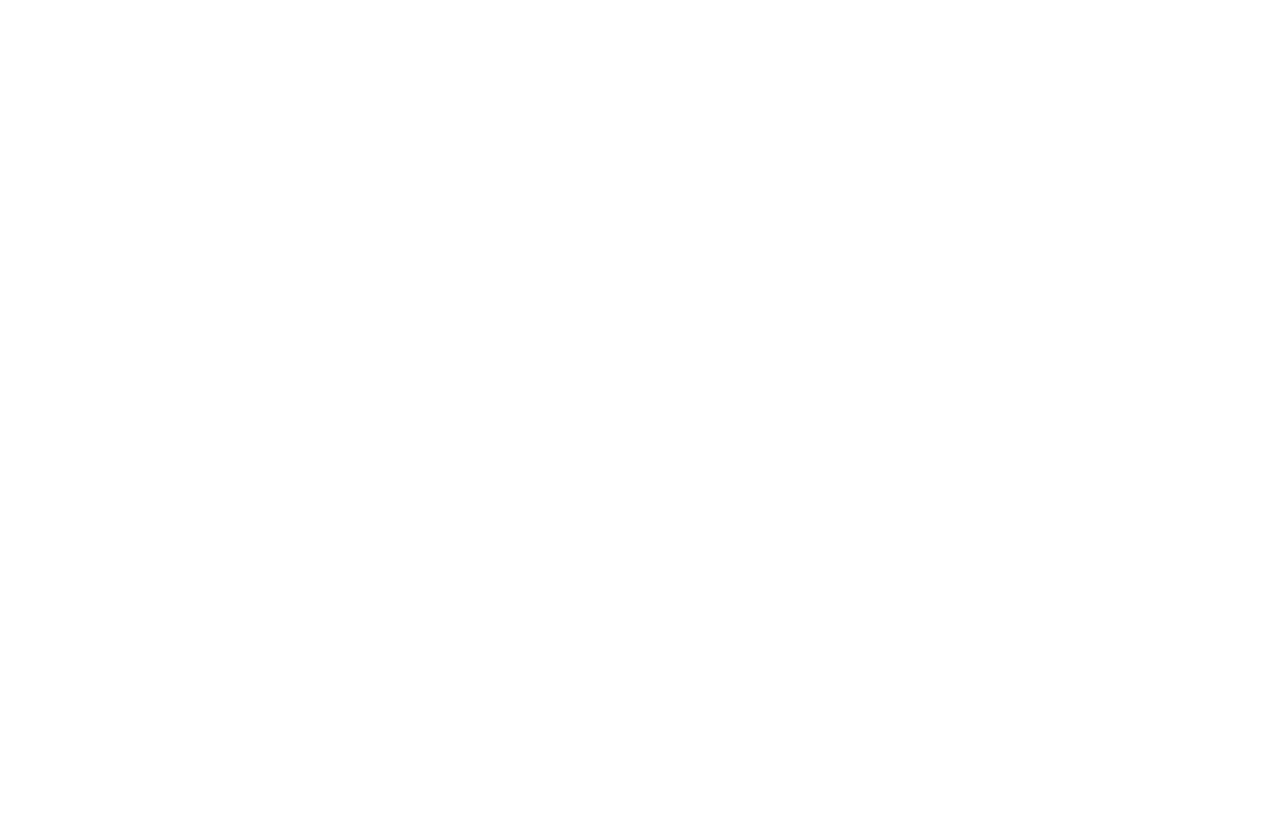
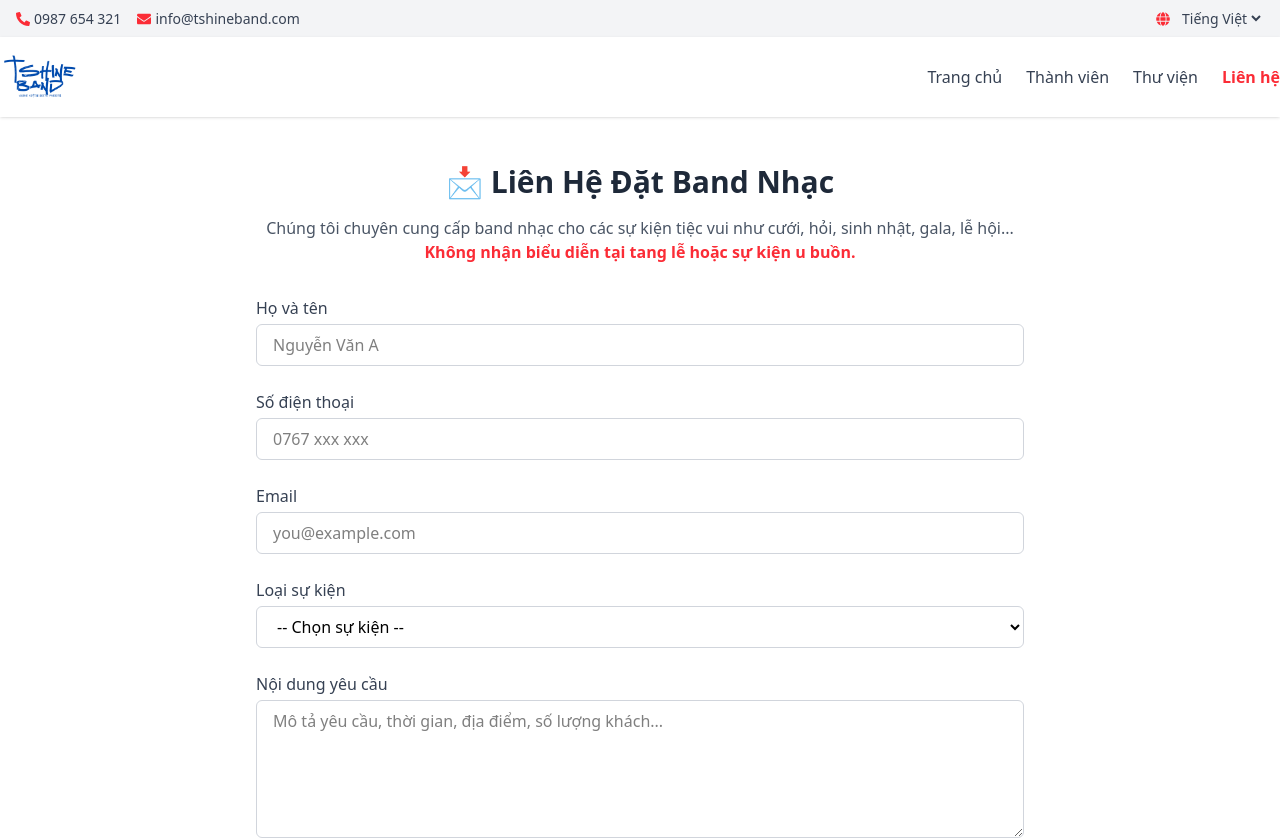
Before and after one commit to Otobi99/t-shine-band, a React (Vite) app in the folder client/: page /contact in a window 1280 px wide. Before the commit this address had no page. Shown: the top 840 px of the page. Before the commit the page ends 800 px from the top, so only its background shows below. Built offline with nearby package versions, Linux system fonts and the light colour scheme.

Commit message:
:Donedasd

```diff
--- a/client/src/App.jsx
+++ b/client/src/App.jsx
@@ -6,6 +6,8 @@
 import 'swiper/css/effect-coverflow';
 import Member from "./pages/Member";
 import Gallery from "./pages/Gallery";
+import Contact from "./pages/Contact";
+import MemberDetail from "./pages/MemberDetail";
 
 const App = () => {
   return (
@@ -14,6 +16,8 @@
           <Route index element={<Home/>} />
           <Route path="members" element={<Member/>} />
           <Route path="gallery" element={<Gallery/>} />
+          <Route path="contact" element={<Contact/>} />
+          <Route path="dt" element={<MemberDetail/>} />
         </Route>
     </Routes>
   )
--- a/client/src/components/common/BandVideo.jsx
+++ b/client/src/components/common/BandVideo.jsx
@@ -39,16 +39,14 @@
       <p className="text-gray-500 mt-2">Tổng hợp các clip dọc và ngang thể hiện sự chuyên nghiệp của band</p>
     </div>
 
-        <div className="grid grid-cols-1 sm:grid-cols-2 lg:grid-cols-3 gap-10">
+    <div className="grid grid-cols-1 sm:grid-cols-2 md:grid-cols-3 auto-rows-auto gap-6">
       {videoList.map((video, index) => (
         <div
           key={index}
           className="bg-white rounded-xl shadow-lg hover:shadow-xl transition-shadow duration-300 overflow-hidden"
-            >
-              <div
-                className={`w-full ${
-                  video.orientation === "vertical" ? "h-[500px]" : "h-[300px]"
-                }`}
+          style={{
+            height: video.orientation === "vertical" ? '500px' : '300px',
+          }}
         >
           <iframe
             src={video.url}
@@ -57,7 +55,6 @@
             allowFullScreen
             className="w-full h-full"
           ></iframe>
-              </div>
           <div className="p-4">
             <h3 className="text-lg font-semibold text-gray-800">{video.title}</h3>
           </div>
@@ -66,6 +63,7 @@
     </div>
   </div>
 </section>
+
   );
 };
 
--- a/client/src/components/common/Footer.jsx
+++ b/client/src/components/common/Footer.jsx
@@ -36,7 +36,6 @@
           <ul className="space-y-2">
             <li><Link to="/" className="hover:text-red-500 transition">Trang chủ</Link></li>
             <li><Link to="/members" className="hover:text-red-500 transition">Thành viên</Link></li>
-            <li><Link to="/about" className="hover:text-red-500 transition">Về chúng tôi</Link></li>
             <li><Link to="/gallery" className="hover:text-red-500 transition">Thư viện</Link></li>
             <li><Link to="/contact" className="hover:text-red-500 transition">Liên hệ</Link></li>
           </ul>
--- a/client/src/components/common/Header.jsx
+++ b/client/src/components/common/Header.jsx
@@ -12,7 +12,6 @@
   const navItems = [
     { path: '/', label: 'Trang chủ' },
     { path: '/members', label: 'Thành viên' },
-    { path: '/about', label: 'Về chúng tôi' },
     { path: '/gallery', label: 'Thư viện' },
     { path: '/contact', label: 'Liên hệ' },
   ];
--- a/client/src/components/form/ContactForm.jsx
+++ b/client/src/components/form/ContactForm.jsx
@@ -1,9 +1,114 @@
-import React from 'react'
+import { useState } from 'react';
 
 const ContactForm = () => {
+  const [formData, setFormData] = useState({
+    name: '',
+    phone: '',
+    email: '',
+    eventType: '',
+    message: '',
+  });
+
+  const handleChange = (e) => {
+    setFormData({ ...formData, [e.target.name]: e.target.value });
+  };
+
+  const handleSubmit = (e) => {
+    e.preventDefault();
+    // Xử lý gửi form tại đây (API, email, v.v.)
+    console.log('Form submitted:', formData);
+  };
+
   return (
-    <div>ContactForm</div>
-  )
-}
+    <section className="bg-white py-16 px-6 md:px-20">
+      <div className="max-w-3xl mx-auto">
+        <h2 className="text-3xl font-bold text-gray-800 mb-4 text-center">📩 Liên Hệ Đặt Band Nhạc</h2>
+        <p className="text-center text-gray-600 mb-8">
+          Chúng tôi chuyên cung cấp band nhạc cho các sự kiện tiệc vui như cưới, hỏi, sinh nhật, gala, lễ hội... <br />
+          <strong className="text-red-500">Không nhận biểu diễn tại tang lễ hoặc sự kiện u buồn.</strong>
+        </p>
 
-export default ContactForm
+        <form onSubmit={handleSubmit} className="space-y-6">
+          <div>
+            <label className="block text-gray-700 font-medium mb-1">Họ và tên</label>
+            <input
+              type="text"
+              name="name"
+              value={formData.name}
+              onChange={handleChange}
+              required
+              className="w-full border border-gray-300 rounded-md px-4 py-2 focus:outline-none focus:ring-2 focus:ring-indigo-500"
+              placeholder="Nguyễn Văn A"
+            />
+          </div>
+
+          <div>
+            <label className="block text-gray-700 font-medium mb-1">Số điện thoại</label>
+            <input
+              type="tel"
+              name="phone"
+              value={formData.phone}
+              onChange={handleChange}
+              required
+              className="w-full border border-gray-300 rounded-md px-4 py-2 focus:outline-none focus:ring-2 focus:ring-indigo-500"
+              placeholder="0767 xxx xxx"
+            />
+          </div>
+
+          <div>
+            <label className="block text-gray-700 font-medium mb-1">Email</label>
+            <input
+              type="email"
+              name="email"
+              value={formData.email}
+              onChange={handleChange}
+              required
+              className="w-full border border-gray-300 rounded-md px-4 py-2 focus:outline-none focus:ring-2 focus:ring-indigo-500"
+              placeholder="you@example.com"
+            />
+          </div>
+
+          <div>
+            <label className="block text-gray-700 font-medium mb-1">Loại sự kiện</label>
+            <select
+              name="eventType"
+              value={formData.eventType}
+              onChange={handleChange}
+              required
+              className="w-full border border-gray-300 rounded-md px-4 py-2 focus:outline-none focus:ring-2 focus:ring-indigo-500"
+            >
+              <option value="">-- Chọn sự kiện --</option>
+              <option value="Tiệc cưới">Tiệc cưới</option>
+              <option value="Tiệc hỏi">Tiệc hỏi</option>
+              <option value="Sinh nhật">Sinh nhật</option>
+              <option value="Gala / Hội nghị">Gala / Hội nghị</option>
+              <option value="Lễ hội / Sự kiện ngoài trời">Lễ hội / Sự kiện ngoài trời</option>
+              <option value="Khác">Khác</option>
+            </select>
+          </div>
+
+          <div>
+            <label className="block text-gray-700 font-medium mb-1">Nội dung yêu cầu</label>
+            <textarea
+              name="message"
+              value={formData.message}
+              onChange={handleChange}
+              rows="5"
+              className="w-full border border-gray-300 rounded-md px-4 py-2 focus:outline-none focus:ring-2 focus:ring-indigo-500"
+              placeholder="Mô tả yêu cầu, thời gian, địa điểm, số lượng khách..."
+            ></textarea>
+          </div>
+
+          <button
+            type="submit"
+            className="w-full bg-indigo-600 text-white font-semibold py-3 rounded-md hover:bg-indigo-700 transition"
+          >
+            Gửi yêu cầu
+          </button>
+        </form>
+      </div>
+    </section>
+  );
+};
+
+export default ContactForm;
--- /dev/null
+++ b/client/src/pages/Contact.jsx
@@ -0,0 +1,12 @@
+import React from 'react'
+import ContactForm from '../components/form/ContactForm'
+
+const Contact = () => {
+  return (
+   <>
+    <ContactForm/>
+   </>
+  )
+}
+
+export default Contact
--- /dev/null
+++ b/client/src/pages/MemberDetail.jsx
@@ -0,0 +1,100 @@
+import { FaMicrophoneAlt, FaGuitar, FaDrum, FaPlayCircle } from 'react-icons/fa';
+
+const member = {
+  name: "Nguyễn Văn Tùng",
+  role: "Vocal chính",
+  avatar: "/images/tung.jpg", // ảnh chân dung
+  skills: ["Hát live", "Giao tiếp sân khấu", "Phối khí", "Sáng tác"],
+  gallery: [
+    "/images/tung-show1.jpg",
+    "/images/tung-show2.jpg",
+    "/images/tung-show3.jpg",
+  ],
+  videos: [
+    {
+      title: "Live tại Skyzone",
+      url: "https://www.youtube.com/embed/VIDEO_ID_1",
+    },
+    {
+      title: "Acoustic tại Cafe",
+      url: "https://www.youtube.com/embed/VIDEO_ID_2",
+    },
+  ],
+};
+
+const MemberDetail = () => {
+  return (
+    <section className="bg-white py-12 px-6 md:px-20">
+      <div className="max-w-6xl mx-auto space-y-12">
+        {/* Header */}
+        <div className="flex flex-col md:flex-row items-center gap-8">
+          <img
+            src={member.avatar}
+            alt={member.name}
+            className="w-64 h-64 object-cover rounded-full shadow-lg"
+          />
+          <div>
+            <h1 className="text-3xl font-bold text-gray-800">{member.name}</h1>
+            <p className="text-indigo-600 font-semibold">{member.role}</p>
+            <p className="mt-4 text-gray-600">
+              Thành viên chủ lực của band với phong cách biểu diễn cuốn hút, giọng hát nội lực và khả năng làm chủ sân khấu tuyệt vời.
+            </p>
+          </div>
+        </div>
+
+        {/* Skills */}
+        <div>
+          <h2 className="text-2xl font-semibold text-gray-800 mb-4">🎯 Kỹ năng nổi bật</h2>
+          <ul className="grid grid-cols-2 sm:grid-cols-3 gap-4 text-gray-700">
+            {member.skills.map((skill, index) => (
+              <li key={index} className="bg-gray-100 px-4 py-2 rounded-md shadow-sm">
+                {skill}
+              </li>
+            ))}
+          </ul>
+        </div>
+
+        {/* Gallery */}
+        <div>
+          <h2 className="text-2xl font-semibold text-gray-800 mb-4">🖼️ Hình ảnh biểu diễn</h2>
+          <div className="grid grid-cols-1 sm:grid-cols-2 md:grid-cols-3 gap-6">
+            {member.gallery.map((img, index) => (
+              <img
+                key={index}
+                src={img}
+                alt={`Gallery ${index + 1}`}
+                className="w-full h-64 object-cover rounded-lg shadow-md hover:scale-105 transition-transform"
+              />
+            ))}
+          </div>
+        </div>
+
+        {/* Videos */}
+        <div>
+          <h2 className="text-2xl font-semibold text-gray-800 mb-4 flex items-center gap-2">
+            <FaPlayCircle className="text-indigo-600" />
+            🎬 Clip biểu diễn
+          </h2>
+          <div className="grid grid-cols-1 md:grid-cols-2 gap-8">
+            {member.videos.map((video, index) => (
+              <div key={index} className="space-y-2">
+                <div className="aspect-w-16 aspect-h-9 rounded-lg overflow-hidden shadow-md">
+                  <iframe
+                    src={video.url}
+                    title={video.title}
+                    allow="autoplay; clipboard-write; encrypted-media; picture-in-picture"
+                    allowFullScreen
+                    className="w-full h-full"
+                  ></iframe>
+                </div>
+                <h3 className="text-lg font-semibold text-gray-700">{video.title}</h3>
+              </div>
+            ))}
+          </div>
+        </div>
+      </div>
+    </section>
+  );
+};
+
+export default MemberDetail;
```
Lines whose indentation alone changed are shown as unchanged.
